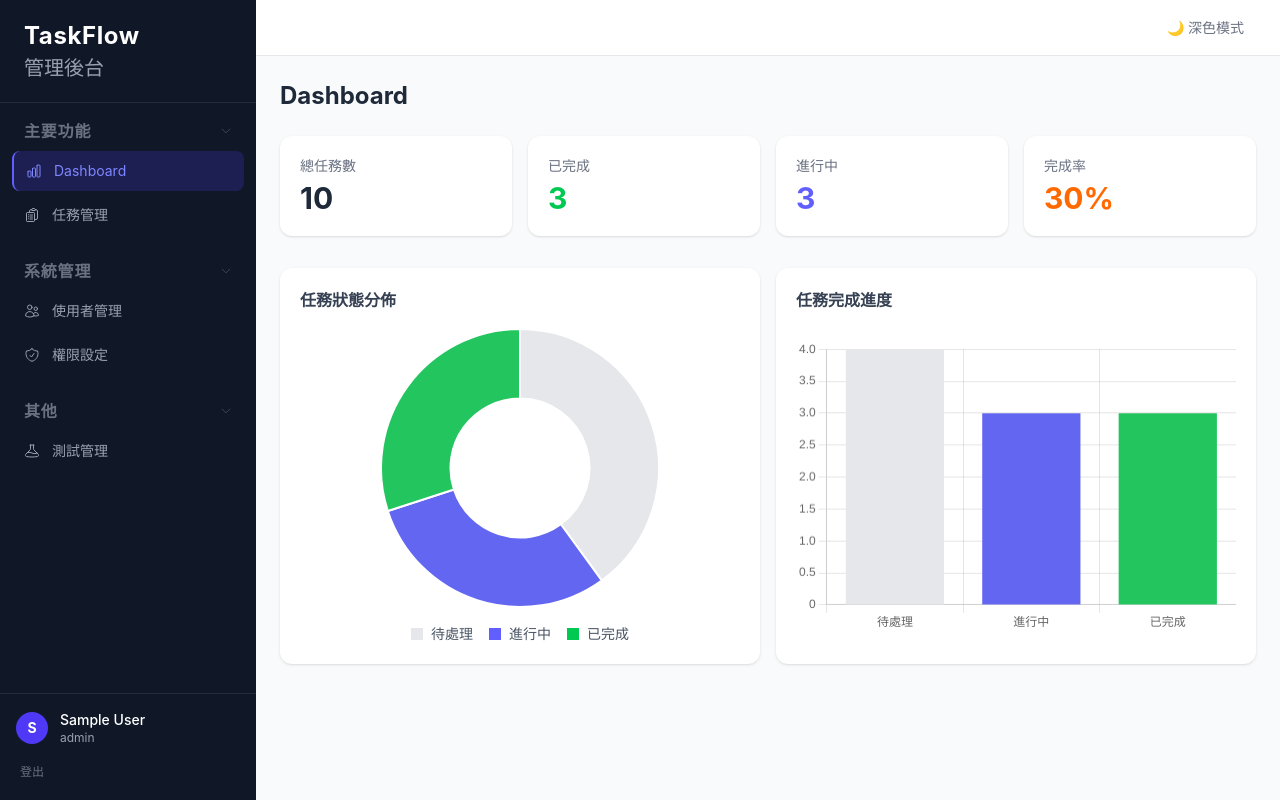
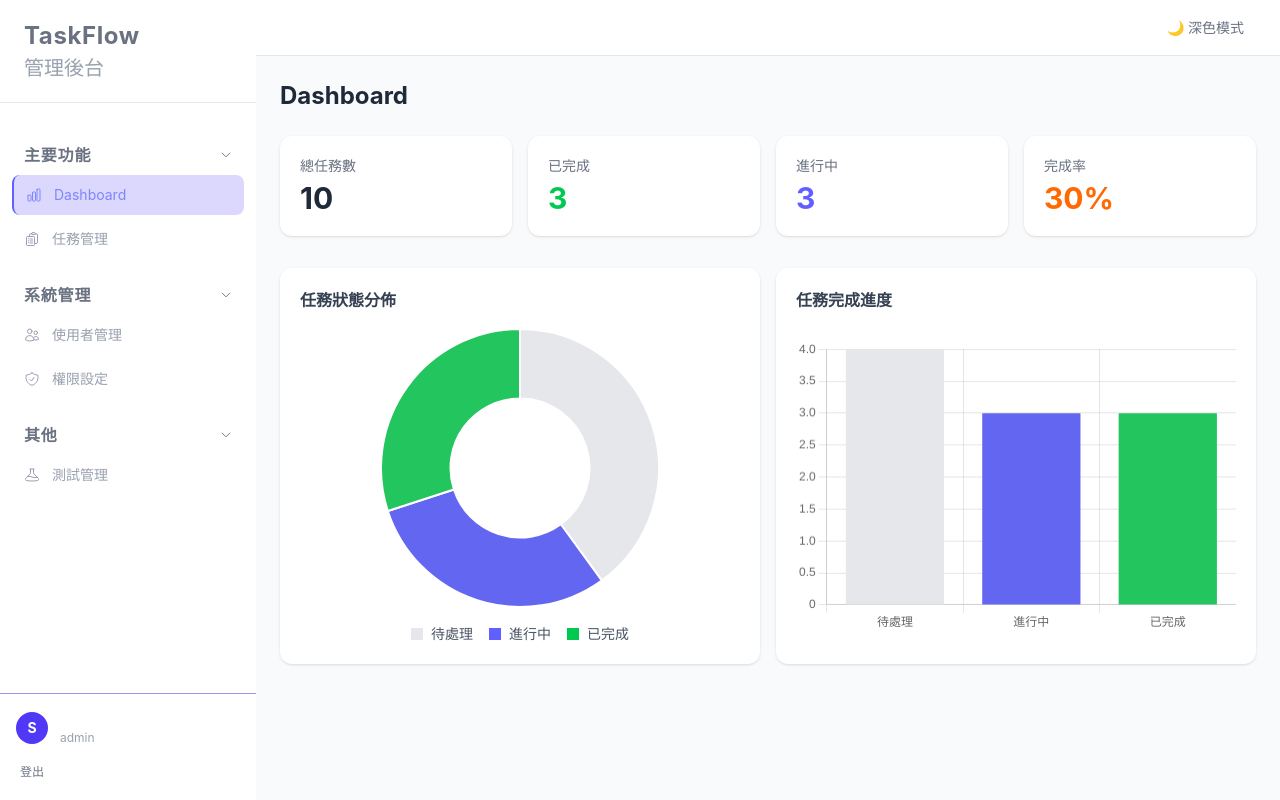
Before and after one commit to boll84011336/task-manager, a Vue app: page /dashboard in a window 1280 px wide. Built offline with nearby package versions, Linux system fonts and the light colour scheme; sample sign-in values are in the browser's storage.

Commit message:
fix: 修改側邊藍 日間模式

```diff
--- a/src/views/LayoutView.vue
+++ b/src/views/LayoutView.vue
@@ -2,11 +2,11 @@
     <div class="flex h-screen bg-gray-50 dark:bg-gray-900">
 
         <!-- 側邊欄 -->
-        <aside class="w-64 bg-gray-900 dark:bg-gray-950 flex flex-col shrink-0">
+        <aside class="w-64 bg-white dark:bg-gray-950 flex flex-col shrink-0">
 
             <!-- Logo -->
-            <div class="px-6 py-5 border-b border-gray-700/50">
-                <h1 class="text-2xl font-bold text-white tracking-wide">TaskFlow</h1>
+            <div class="px-6 py-5 mb-6  border-b border-gray-200 dark:border-gray-700/50">
+                <h1 class="text-2xl font-bold text-gray-500 tracking-wide">TaskFlow</h1>
                 <p class="text-xl text-gray-400 mt-0.5">管理後台</p>
             </div>
 
@@ -35,7 +35,7 @@
             </nav>
 
             <!-- 使用者資訊 -->
-            <div class="px-4 py-4 border-t border-gray-700/50">
+            <div class="px-4 py-4 border-t border-indigo-700/50 dark:border-gray-700/50">
                 <div class="flex items-center gap-3 mb-3">
                     <div
                         class="w-8 h-8 rounded-full bg-indigo-600 flex items-center justify-center text-sm font-bold text-white shrink-0">
```
